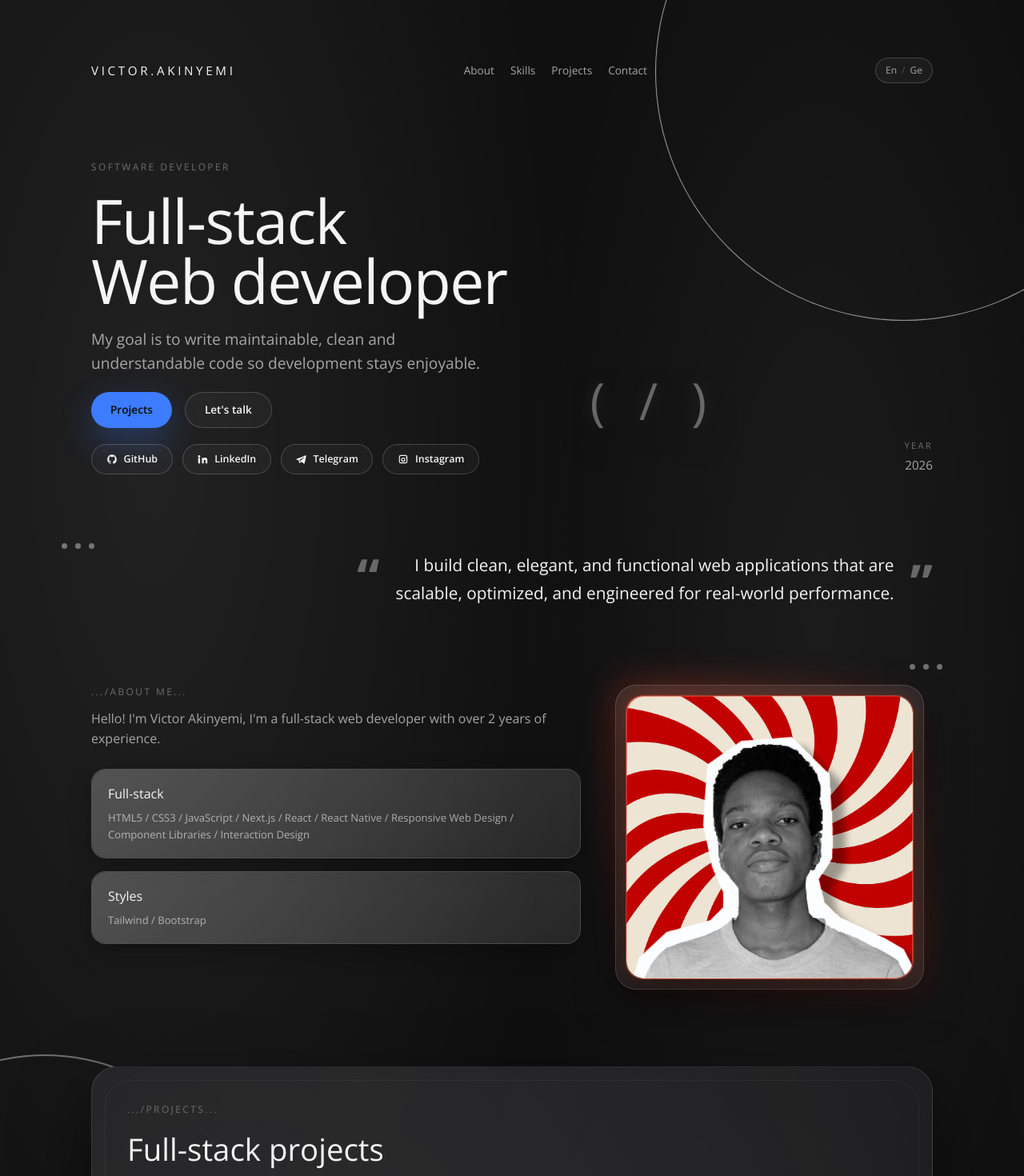
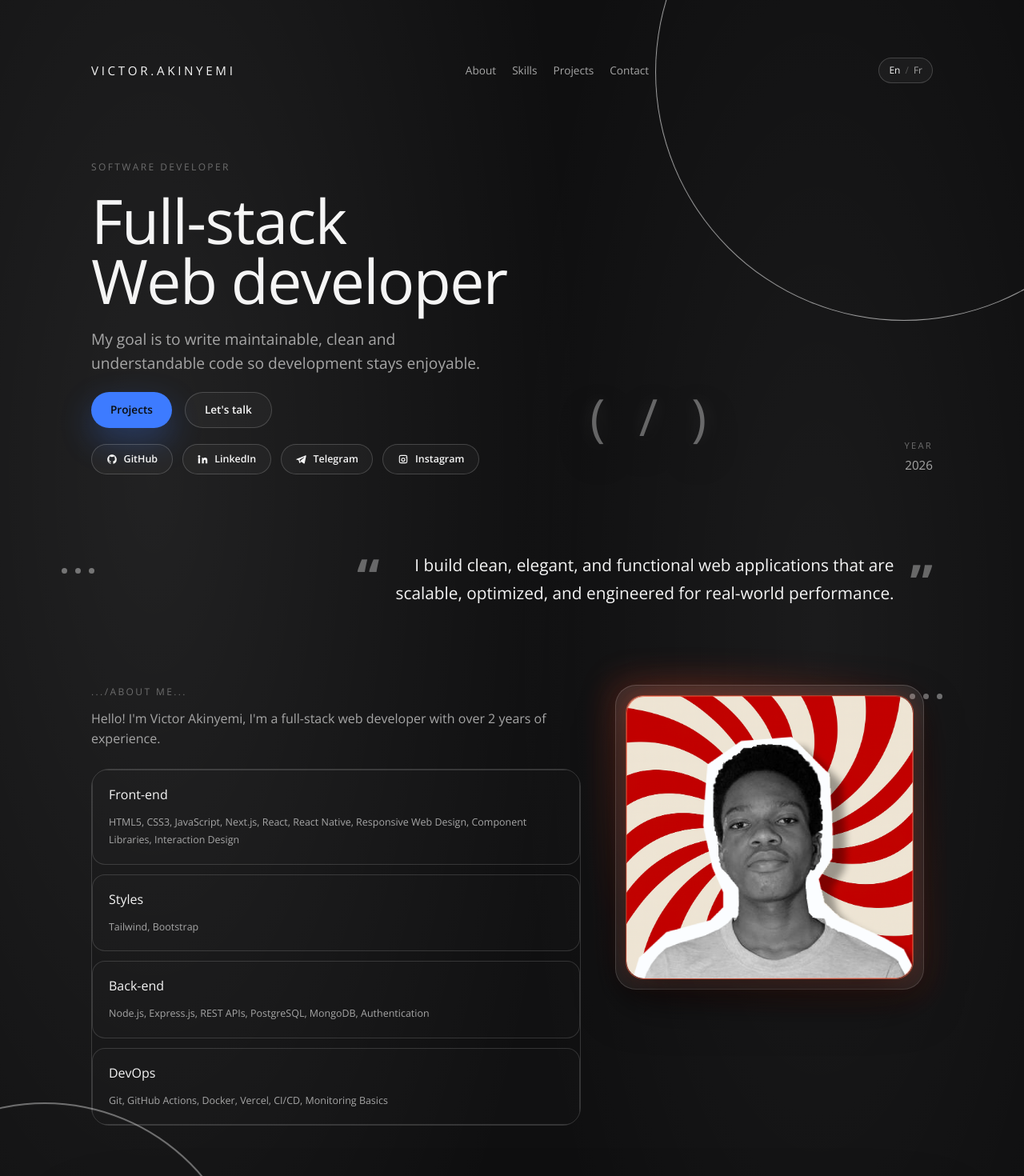
Before and after one commit to AkinyemiVictor/victor-portfolio, a Next.js app: page / in a window 1280 px wide. Shown: the top 1470 px of the page at 80% size. Built offline with nearby package versions, Linux system fonts and the light colour scheme.

Commit message:
11th commit

```diff
--- a/app/globals.css
+++ b/app/globals.css
@@ -224,6 +224,32 @@ a {
   color: var(--page-muted);
 }
 
+.lang-option {
+  appearance: none;
+  border: none;
+  background: transparent;
+  color: var(--page-muted);
+  font: inherit;
+  line-height: 1;
+  padding: 0;
+  cursor: pointer;
+  transition: color 0.2s ease, opacity 0.2s ease;
+}
+
+.lang-option:hover {
+  color: var(--page-ink);
+}
+
+.lang-option.is-active {
+  color: var(--page-ink);
+}
+
+.lang-option:focus-visible {
+  outline: 2px solid rgba(255, 255, 255, 0.45);
+  outline-offset: 3px;
+  border-radius: 6px;
+}
+
 .lang-divider {
   opacity: 0.4;
 }
@@ -427,25 +453,47 @@ a {
 
 .skill-grid {
   display: grid;
-  gap: 16px;
-}
-
-.skill-card {
+  width: min(100%, 760px);
+}
+
+.skill-panel {
+  border-radius: 22px;
+  padding: 0;
+  display: grid;
+  gap: 12px;
+  background: transparent;
+  border: 1px solid rgba(255, 255, 255, 0.16);
+  box-shadow: none;
+}
+
+.skill-panel::before {
+  display: none;
+}
+
+.skill-row {
   padding: 18px 20px;
-  border-radius: 18px;
+  display: grid;
+  gap: 12px;
+  border-radius: 16px;
+  border: 1px solid rgba(255, 255, 255, 0.14);
+  background: rgba(255, 255, 255, 0.01);
+}
+
+.skill-row.has-divider {
+  border-bottom: 1px solid rgba(255, 255, 255, 0.14);
 }
 
 .skill-title {
-  margin: 0 0 8px;
+  margin: 0;
   font-size: 1rem;
 }
 
 .skill-list {
   margin: 0;
   font-family: var(--font-mono), monospace;
-  font-size: 0.82rem;
+  font-size: 0.78rem;
   color: var(--page-muted);
-  line-height: 1.6;
+  line-height: 1.8;
 }
 
 .profile-right {
--- a/app/page.tsx
+++ b/app/page.tsx
@@ -114,13 +114,21 @@ const localeContent = {
       "Hello! I'm Victor Akinyemi, I'm a full-stack web developer with over 2 years of experience.",
     skills: [
       {
-        title: "Full-stack",
+        title: "Front-end",
         items:
           "HTML5 / CSS3 / JavaScript / Next.js / React / React Native / Responsive Web Design / Component Libraries / Interaction Design",
       },
       {
         title: "Styles",
         items: "Tailwind / Bootstrap",
+      },
+      {
+        title: "Back-end",
+        items: "Node.js / Express.js / REST APIs / PostgreSQL / MongoDB / Authentication",
+      },
+      {
+        title: "DevOps",
+        items: "Git / GitHub Actions / Docker / Vercel / CI/CD / Monitoring Basics",
       },
     ],
     projects: {
@@ -198,13 +206,22 @@ const localeContent = {
       "Bonjour ! Je suis Victor Akinyemi, développeur web full-stack avec plus de 2 ans d'expérience.",
     skills: [
       {
-        title: "Full-stack",
+        title: "Front-end",
         items:
           "HTML5 / CSS3 / JavaScript / Next.js / React / React Native / Responsive Web Design / Component Libraries / Interaction Design",
       },
       {
         title: "Styles",
         items: "Tailwind / Bootstrap",
+      },
+      {
+        title: "Back-end",
+        items:
+          "Node.js / Express.js / API REST / PostgreSQL / MongoDB / Authentification",
+      },
+      {
+        title: "DevOps",
+        items: "Git / GitHub Actions / Docker / Vercel / CI/CD / Bases de monitoring",
       },
     ],
     projects: {
@@ -321,30 +338,43 @@ export default function Home() {
               </a>
             ))}
           </nav>
-          <div className="lang-pill" aria-label="Language switch">
-            <span>En</span>
-            <span className="lang-divider">/</span>
-            <span>Ge</span>
+          <div className="lang-pill" role="group" aria-label={content.languageSwitch}>
+            <button
+              type="button"
+              className={`lang-option${locale === "en" ? " is-active" : ""}`}
+              onClick={() => setLocale("en")}
+              aria-pressed={locale === "en"}
+            >
+              En
+            </button>
+            <span className="lang-divider" aria-hidden="true">
+              /
+            </span>
+            <button
+              type="button"
+              className={`lang-option${locale === "fr" ? " is-active" : ""}`}
+              onClick={() => setLocale("fr")}
+              aria-pressed={locale === "fr"}
+            >
+              Fr
+            </button>
           </div>
         </header>
 
         <section className="hero reveal" aria-labelledby="hero-title">
           <div className="hero-left">
-            <p className="mono-label">Software developer</p>
+            <p className="mono-label">{content.hero.role}</p>
             <h1 id="hero-title" className="hero-title">
-              <span>Full-stack</span>
-              <span>Web developer</span>
+              <span>{content.hero.titleTop}</span>
+              <span>{content.hero.titleBottom}</span>
             </h1>
-            <p className="hero-lead">
-              My goal is to write maintainable, clean and understandable code so
-              development stays enjoyable.
-            </p>
+            <p className="hero-lead">{content.hero.lead}</p>
             <div className="hero-actions">
               <a className="pill pill-primary" href="#projects">
-                Projects
+                {content.hero.projectsCta}
               </a>
               <a className="pill pill-ghost" href="mailto:victorakinyemi52@gmail.com">
-                Let&#39;s talk
+                {content.hero.talkCta}
               </a>
             </div>
             <div className="social-row">
@@ -392,10 +422,7 @@ export default function Home() {
             <span className="quote-mark" aria-hidden="true">
               &ldquo;
             </span>
-            <p className="about-text">
-              I build clean, elegant, and functional web applications that are
-              scalable, optimized, and engineered for real-world performance.
-            </p>
+            <p className="about-text">{content.quote}</p>
             <span className="quote-mark" aria-hidden="true">
               &rdquo;
             </span>
@@ -405,19 +432,23 @@ export default function Home() {
         <section id="skills" className="profile reveal delay-2">
           <div className="profile-left">
             <div className="profile-intro">
-              <p className="section-label">.../About me...</p>
-              <p className="profile-text">
-                Hello! I&#39;m Victor Akinyemi, I&#39;m a full-stack web developer with
-                over 2 years of experience.
-              </p>
+              <p className="section-label">{content.aboutLabel}</p>
+              <p className="profile-text">{content.aboutIntro}</p>
             </div>
             <div className="skill-grid">
-              {skills.map((skill) => (
-                <article className="skill-card glass" key={skill.title}>
-                  <h3 className="skill-title">{skill.title}</h3>
-                  <p className="skill-list">{skill.items}</p>
-                </article>
-              ))}
+              <div className="skill-panel glass">
+                {skills.map((skill, index) => (
+                  <article
+                    className={`skill-row${index < skills.length - 1 ? " has-divider" : ""}`}
+                    key={skill.title}
+                  >
+                    <h3 className="skill-title">{skill.title}</h3>
+                    <p className="skill-list">
+                      {skill.items.split(" / ").join(", ")}
+                    </p>
+                  </article>
+                ))}
+              </div>
             </div>
           </div>
           <div className="profile-right">
@@ -459,21 +490,15 @@ export default function Home() {
             <span />
           </div>
           <div className="project-head">
-            <p className="section-label">.../Projects...</p>
-            <h2 className="section-title">Full-stack projects</h2>
-            <p className="section-lead">
-              Selected builds focused on modern UI, performance, and clean
-              interfaces.
-            </p>
+            <p className="section-label">{content.projects.label}</p>
+            <h2 className="section-title">{content.projects.title}</h2>
+            <p className="section-lead">{content.projects.lead}</p>
           </div>
 
           <div className="project-section">
             <div className="project-section-head">
-              <h3 className="project-section-title">Featured work</h3>
-              <p className="project-section-text">
-                Each project highlights a focused full-stack delivery, from
-                design systems to mobile-first experiences.
-              </p>
+              <h3 className="project-section-title">{content.projects.featuredTitle}</h3>
+              <p className="project-section-text">{content.projects.featuredText}</p>
             </div>
             <div className="project-list">
               {frontendProjects.map((project, index) => (
@@ -490,7 +515,7 @@ export default function Home() {
                     title={project.title}
                   />
                   <div className="project-content">
-                    <p className="project-kicker">Full-stack project</p>
+                    <p className="project-kicker">{content.projects.kicker}</p>
                     <h3 className="project-name">{project.title}</h3>
                     <div className="project-tags">
                       {project.tech.map((tag) => (
@@ -540,7 +565,7 @@ export default function Home() {
         <footer id="contact" className="footer reveal delay-3">
           <div className="contact-panel">
             <div className="contact-left">
-              <p className="contact-role">Full-stack web developer</p>
+              <p className="contact-role">{content.contact.role}</p>
               <h2 className="contact-name">
                 <span>Victor.</span>
                 <span>Akinyemi</span>
@@ -583,7 +608,7 @@ export default function Home() {
               </div>
             </div>
             <div className="contact-right">
-              <p className="section-label">.../Contacts...</p>
+              <p className="section-label">{content.contact.label}</p>
               <nav className="contact-nav" aria-label="Footer">
                 {contactLinks.map((link) => (
                   <a key={link.label} href={link.href}>
@@ -592,11 +617,11 @@ export default function Home() {
                 ))}
               </nav>
               <div className="contact-card">
-                <p className="contact-card-title">Site</p>
+                <p className="contact-card-title">{content.contact.cardTitle}</p>
                 <div className="contact-card-lines">
-                  <span>Handcrafted by me /</span>
-                  <span>Designed by Victor /</span>
-                  <span>Powered by Next.js</span>
+                  <span>{content.contact.line1}</span>
+                  <span>{content.contact.line2}</span>
+                  <span>{content.contact.line3}</span>
                 </div>
               </div>
             </div>
```
